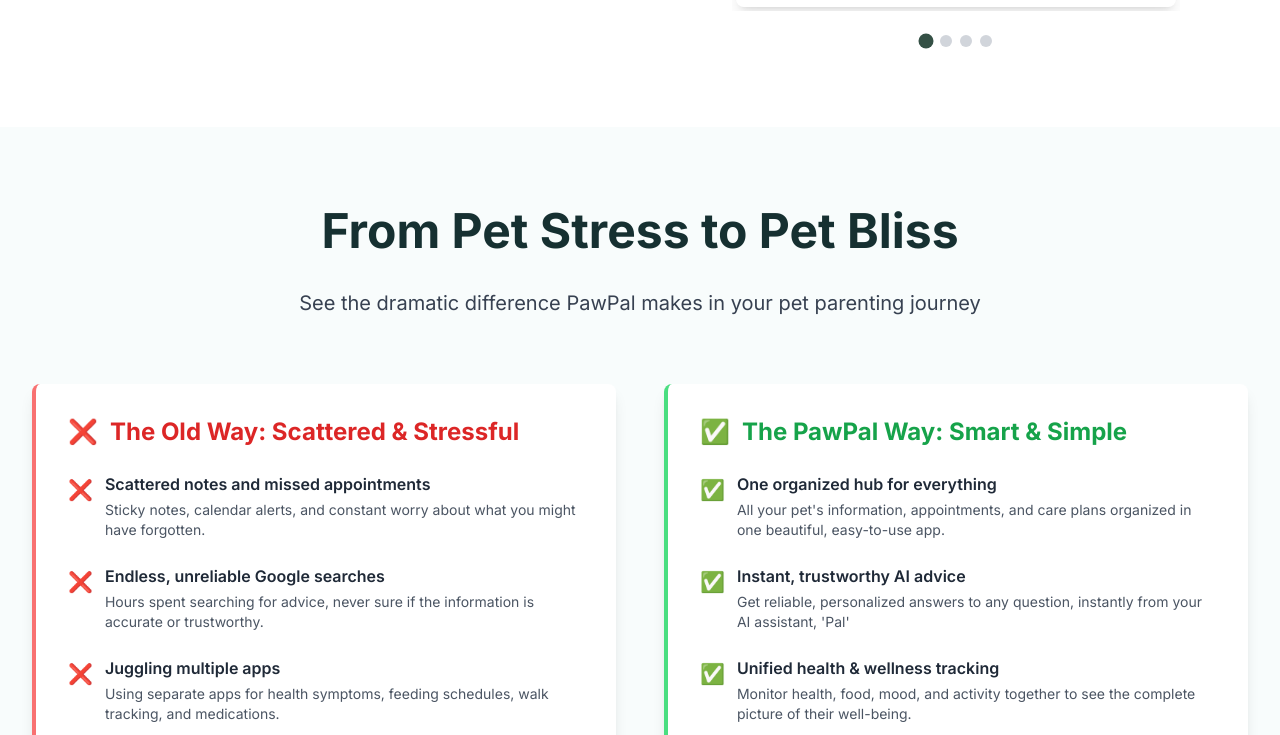
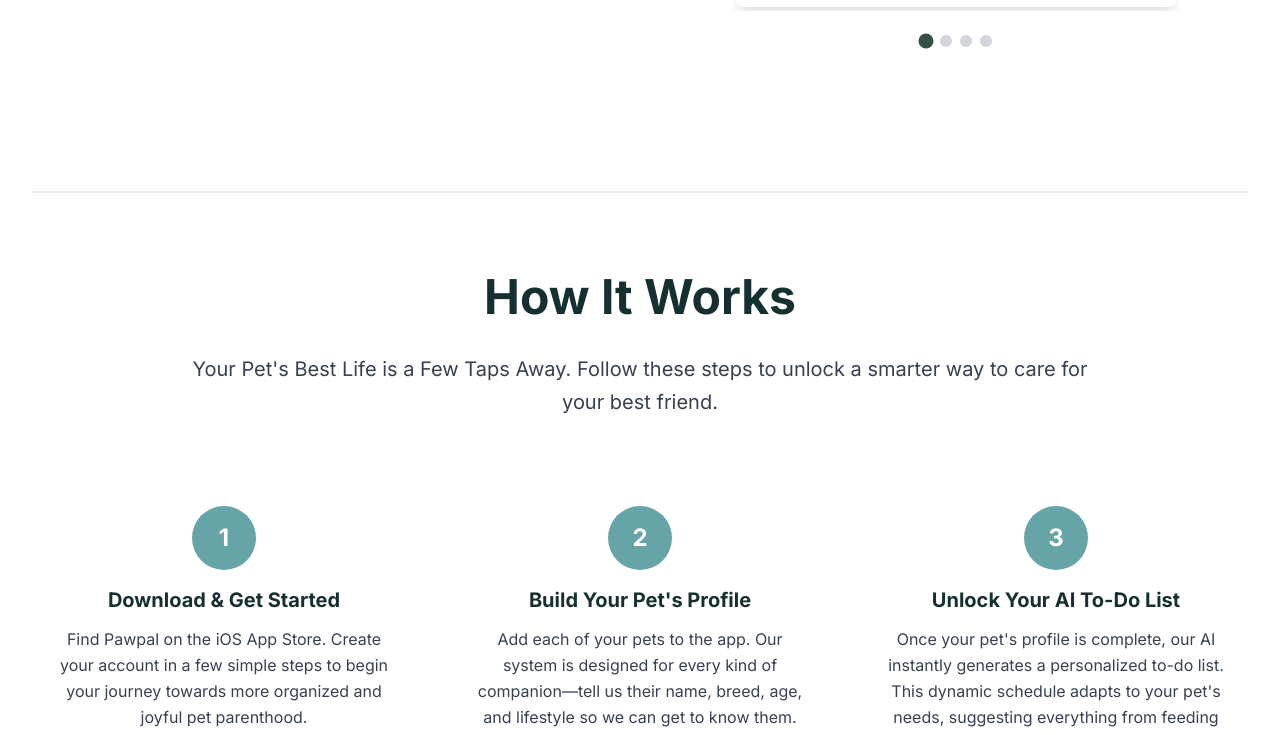
Before and after one commit to pawpal-app/pawpal, a Next.js app: page / in a window 1280 px wide. Shown: the part 2017-2752 px from the top of the page. Built offline with nearby package versions, Linux system fonts and the light colour scheme.

Commit message:
Added why pawpal section

```diff
--- a/package.json
+++ b/package.json
@@ -3,7 +3,7 @@
   "version": "0.1.0",
   "private": true,
   "scripts": {
-    "dev": "next dev -H 0.0.0.0 --turbopack",
+    "dev": "next dev -H 0.0.0.0",
     "build": "next build",
     "start": "next start",
     "lint": "bunx tsc --noEmit && next lint",
--- a/src/app/page.tsx
+++ b/src/app/page.tsx
@@ -15,6 +15,14 @@
 
 export default function Home() {
   const [activeIndex, setActiveIndex] = useState(0);
+  const [carouselApi, setCarouselApi] = useState<any>(null);
+
+  const scrollTo = (index: number) => {
+    if (carouselApi) {
+      carouselApi.scrollTo(index);
+    }
+    setActiveIndex(index);
+  };
 
   return (
     <div className="min-h-screen scroll-smooth">
@@ -101,7 +109,8 @@
               ].map((feature, index) => (
                 <div
                   key={index}
-                  className={`p-6 rounded-lg transition-all duration-300 ${
+                  onClick={() => scrollTo(index)}
+                  className={`p-6 rounded-lg transition-all duration-300 cursor-pointer ${
                     activeIndex === index
                       ? "bg-gradient-to-r from-[#66a4a8]/10 to-[#345045]/10 border border-[#66a4a8]/20 shadow-lg"
                       : "opacity-60 hover:opacity-80"
@@ -111,7 +120,7 @@
                     <div className="text-3xl">{feature.icon}</div>
                     <div>
                       <h3 className={`text-xl font-bold mb-2 transition-colors ${
-                        activeIndex === index ? "text-[#345045]" : "text-gray-600"
+                        activeIndex === index ? "text-[#345045]" : "text-gray-700"
                       }`}>
                         {feature.title}
                       </h3>
@@ -131,6 +140,7 @@
               <Carousel
                 className="w-full max-w-md mx-auto"
                 setApi={(api) => {
+                  setCarouselApi(api);
                   if (api) {
                     api.on("select", () => {
                       setActiveIndex(api.selectedScrollSnap());
@@ -193,7 +203,7 @@
                 {[0, 1, 2, 3].map((index) => (
                   <button
                     key={index}
-                    onClick={() => setActiveIndex(index)}
+                    onClick={() => scrollTo(index)}
                     className={`w-3 h-3 rounded-full transition-all duration-300 ${
                       activeIndex === index
                         ? "bg-[#345045] scale-125"
@@ -207,117 +217,142 @@
         </div>
       </section>
 
-      {/* Before vs. After Comparison Section */}
-      <section id="how-it-works" className="py-20 bg-[#f8fcfc]">
+      {/* Section Divider */}
+      <div className="bg-white pt-16">
+        <div className="max-w-7xl mx-auto px-4 lg:px-8">
+          <div className="border-t-2 border-gray-300 opacity-40"></div>
+        </div>
+      </div>
+
+      {/* How It Works Section */}
+      <section id="how-it-works" className="py-20 bg-white">
         <div className="max-w-7xl mx-auto px-4 lg:px-8">
           <div className="text-center mb-16">
             <h2 className="text-4xl lg:text-5xl font-bold text-[#163031] mb-8">
-              From Pet Stress to Pet Bliss
+              How It Works
             </h2>
             <p className="text-xl text-gray-700 max-w-4xl mx-auto leading-relaxed">
-              See the dramatic difference PawPal makes in your pet parenting journey
+              Your Pet's Best Life is a Few Taps Away. Follow these steps to unlock a smarter way to care for your best friend.
             </p>
           </div>
 
-          <div className="grid grid-cols-1 lg:grid-cols-2 gap-12 items-start">
-            {/* Left Column - Before PawPal */}
-            <div className="bg-[#ffffff] rounded-lg p-8 shadow-lg border-l-4 border-red-400">
-              <h3 className="text-2xl font-bold text-red-600 mb-6 flex items-center">
-                <span className="mr-3">❌</span>
-                The Old Way: Scattered & Stressful
-              </h3>
-
-              <div className="space-y-6">
-                <div className="flex items-start space-x-3">
-                  <div className="text-red-500 text-xl mt-1">❌</div>
-                  <div>
-                    <h4 className="font-semibold text-gray-800 mb-1">Scattered notes and missed appointments</h4>
-                    <p className="text-gray-600 text-sm">Sticky notes, calendar alerts, and constant worry about what you might have forgotten.</p>
+          <div className="grid grid-cols-1 md:grid-cols-2 lg:grid-cols-3 gap-8">
+            <div className="text-center p-6">
+              <div className="w-16 h-16 bg-[#66a4a8] rounded-full flex items-center justify-center mx-auto mb-4">
+                <div className="icon-placeholder text-white text-2xl font-bold">1</div>
               </div>
+              <h4 className="text-xl font-bold text-[#163031] mb-3">Download & Get Started</h4>
+              <p className="text-gray-700 leading-relaxed">
+                Find Pawpal on the iOS App Store. Create your account in a few simple steps to begin your journey towards more organized and joyful pet parenthood.
+              </p>
             </div>
 
-                <div className="flex items-start space-x-3">
-                  <div className="text-red-500 text-xl mt-1">❌</div>
-                  <div>
-                    <h4 className="font-semibold text-gray-800 mb-1">Endless, unreliable Google searches</h4>
-                    <p className="text-gray-600 text-sm">Hours spent searching for advice, never sure if the information is accurate or trustworthy.</p>
+            <div className="text-center p-6">
+              <div className="w-16 h-16 bg-[#66a4a8] rounded-full flex items-center justify-center mx-auto mb-4">
+                <div className="icon-placeholder text-white text-2xl font-bold">2</div>
               </div>
+              <h4 className="text-xl font-bold text-[#163031] mb-3">Build Your Pet's Profile</h4>
+              <p className="text-gray-700 leading-relaxed">
+                Add each of your pets to the app. Our system is designed for every kind of companion—tell us their name, breed, age, and lifestyle so we can get to know them.
+              </p>
             </div>
 
-                <div className="flex items-start space-x-3">
-                  <div className="text-red-500 text-xl mt-1">❌</div>
-                  <div>
-                    <h4 className="font-semibold text-gray-800 mb-1">Juggling multiple apps</h4>
-                    <p className="text-gray-600 text-sm">Using separate apps for health symptoms, feeding schedules, walk tracking, and medications.</p>
+            <div className="text-center p-6">
+              <div className="w-16 h-16 bg-[#66a4a8] rounded-full flex items-center justify-center mx-auto mb-4">
+                <div className="icon-placeholder text-white text-2xl font-bold">3</div>
               </div>
+              <h4 className="text-xl font-bold text-[#163031] mb-3">Unlock Your AI To-Do List</h4>
+              <p className="text-gray-700 leading-relaxed">
+                Once your pet's profile is complete, our AI instantly generates a personalized to-do list. This dynamic schedule adapts to your pet's needs, suggesting everything from feeding times to vet check-ups.
+              </p>
             </div>
 
-                <div className="flex items-start space-x-3">
-                  <div className="text-red-500 text-xl mt-1">❌</div>
-                  <div>
-                    <h4 className="font-semibold text-gray-800 mb-1">Generic, one-size-fits-all guidance</h4>
-                    <p className="text-gray-600 text-sm">Following advice that doesn't consider your pet's specific breed, age, or health needs.</p>
+            <div className="text-center p-6">
+              <div className="w-16 h-16 bg-[#66a4a8] rounded-full flex items-center justify-center mx-auto mb-4">
+                <div className="icon-placeholder text-white text-2xl font-bold">4</div>
               </div>
+              <h4 className="text-xl font-bold text-[#163031] mb-3">Chat with Your AI Assistant</h4>
+              <p className="text-gray-700 leading-relaxed">
+                Have a question? Just ask. Your AI assistant is available 24/7 to help with anything from "What's the best food for a senior cat?" to "Fun training ideas for a puppy."
+              </p>
             </div>
 
-                <div className="flex items-start space-x-3">
-                  <div className="text-red-500 text-xl mt-1">❌</div>
-                  <div>
-                    <h4 className="font-semibold text-gray-800 mb-1">Constant worry and uncertainty</h4>
-                    <p className="text-gray-600 text-sm">The nagging feeling that you're not doing enough or that you might be missing something important.</p>
+            <div className="text-center p-6">
+              <div className="w-16 h-16 bg-[#66a4a8] rounded-full flex items-center justify-center mx-auto mb-4">
+                <div className="icon-placeholder text-white text-2xl font-bold">5</div>
+              </div>
+              <h4 className="text-xl font-bold text-[#163031] mb-3">Log Your Daily Diary</h4>
+              <p className="text-gray-700 leading-relaxed">
+                Capture precious moments and track important health notes in the daily diary. It's the perfect place to log meals, monitor behavior, or just save a cute photo from your afternoon walk.
+              </p>
+            </div>
+
+            <div className="text-center p-6">
+              <div className="w-16 h-16 bg-[#66a4a8] rounded-full flex items-center justify-center mx-auto mb-4">
+                <div className="icon-placeholder text-white text-2xl font-bold">6</div>
+              </div>
+              <h4 className="text-xl font-bold text-[#163031] mb-3">Connect with Friends</h4>
+              <p className="text-gray-700 leading-relaxed">
+                Add friends and family to your circle! Share updates, coordinate care for a shared pet, or simply enjoy seeing the adorable moments your friends are sharing in their own diaries.
+              </p>
             </div>
           </div>
         </div>
+      </section>
+
+      {/* Why Pawpal Section */}
+      <section id="why-pawpal" className="py-20 bg-[#f8fcfc]">
+        <div className="max-w-7xl mx-auto px-4 lg:px-8">
+          <div className="text-center mb-16">
+            <h2 className="text-4xl lg:text-5xl font-bold text-[#163031] mb-8">
+              Why Pawpal?
+            </h2>
+            <p className="text-xl text-gray-700 max-w-4xl mx-auto leading-relaxed">
+              More Than Just an App, It's Peace of Mind.
+            </p>
           </div>
 
-            {/* Right Column - After PawPal */}
-            <div className="bg-white rounded-lg p-8 shadow-lg border-l-4 border-green-400">
-              <h3 className="text-2xl font-bold text-green-600 mb-6 flex items-center">
-                <span className="mr-3">✅</span>
-                The PawPal Way: Smart & Simple
-              </h3>
-
-              <div className="space-y-6">
-                <div className="flex items-start space-x-3">
-                  <div className="text-green-500 text-xl mt-1">✅</div>
-                  <div>
-                    <h4 className="font-semibold text-gray-800 mb-1">One organized hub for everything</h4>
-                    <p className="text-gray-600 text-sm">All your pet's information, appointments, and care plans organized in one beautiful, easy-to-use app.</p>
-                  </div>
+          <div className="grid grid-cols-1 md:grid-cols-2 lg:grid-cols-3 gap-8">
+            <div className="bg-white rounded-lg p-6 shadow-lg hover:shadow-xl transition-all duration-300">
+              <h4 className="text-xl font-bold text-[#163031] mb-3">All-in-One Management</h4>
+              <p className="text-gray-700 leading-relaxed">
+                Track vet appointments, vaccination records, feeding schedules, and daily notes all in one place. No more scattered reminders or forgotten details.
+              </p>
             </div>
 
-                <div className="flex items-start space-x-3">
-                  <div className="text-green-500 text-xl mt-1">✅</div>
-                  <div>
-                    <h4 className="font-semibold text-gray-800 mb-1">Instant, trustworthy AI advice</h4>
-                    <p className="text-gray-600 text-sm">Get reliable, personalized answers to any question, instantly from your AI assistant, 'Pal'</p>
-                  </div>
+            <div className="bg-white rounded-lg p-6 shadow-lg hover:shadow-xl transition-all duration-300">
+              <h4 className="text-xl font-bold text-[#163031] mb-3">Truly Personalized AI Care</h4>
+              <p className="text-gray-700 leading-relaxed">
+                Pawpal creates a custom care plan based on your pet's specific breed, age, and lifestyle. Our smart system learns your habits and adapts, so you only see what's important.
+              </p>
             </div>
 
-                <div className="flex items-start space-x-3">
-                  <div className="text-green-500 text-xl mt-1">✅</div>
-                  <div>
-                    <h4 className="font-semibold text-gray-800 mb-1">Unified health & wellness tracking</h4>
-                    <p className="text-gray-600 text-sm">Monitor health, food, mood, and activity together to see the complete picture of their well-being.</p>
-                  </div>
+            <div className="bg-white rounded-lg p-6 shadow-lg hover:shadow-xl transition-all duration-300">
+              <h4 className="text-xl font-bold text-[#163031] mb-3">Never Miss a Thing</h4>
+              <p className="text-gray-700 leading-relaxed">
+                Receive intelligent reminders for vaccinations, grooming appointments, medication doses, and more. We help you stay proactive about your pet's well-being.
+              </p>
             </div>
 
-                <div className="flex items-start space-x-3">
-                  <div className="text-green-500 text-xl mt-1">✅</div>
-                  <div>
-                    <h4 className="font-semibold text-gray-800 mb-1">Truly personalized care plans</h4>
-                    <p className="text-gray-600 text-sm">Receive AI-generated daily plans that adapt to your pet's unique needs and your family's lifestyle.</p>
-                  </div>
+            <div className="bg-white rounded-lg p-6 shadow-lg hover:shadow-xl transition-all duration-300">
+              <h4 className="text-xl font-bold text-[#163031] mb-3">Designed for Every Kind of Pet</h4>
+              <p className="text-gray-700 leading-relaxed">
+                Birds, reptiles, rabbits, and fish deserve great care, too. Pawpal is built for all kinds of companions, not just the furry ones.
+              </p>
             </div>
 
-                <div className="flex items-start space-x-3">
-                  <div className="text-green-500 text-xl mt-1">✅</div>
-                  <div>
-                    <h4 className="font-semibold text-gray-800 mb-1">Confidence and peace of mind</h4>
-                    <p className="text-gray-600 text-sm">Know you’re doing the best for your pet with smart reminders and comprehensive support.</p>
+            <div className="bg-white rounded-lg p-6 shadow-lg hover:shadow-xl transition-all duration-300">
+              <h4 className="text-xl font-bold text-[#163031] mb-3">More Fun, Less Stress</h4>
+              <p className="text-gray-700 leading-relaxed">
+                With engaging tips, fun activity ideas, and a supportive community, we turn pet care from a chore into a joyful bonding experience.
+              </p>
             </div>
-                </div>
-              </div>
+
+            <div className="bg-white rounded-lg p-6 shadow-lg hover:shadow-xl transition-all duration-300">
+              <h4 className="text-xl font-bold text-[#163031] mb-3">Your Partner in Pet Parenthood</h4>
+              <p className="text-gray-700 leading-relaxed">
+                Pawpal gives you the confidence that you're providing the best care possible. No more guessing, no more gaps—just smart support every step of the way.
+              </p>
             </div>
           </div>
         </div>
@@ -418,36 +453,55 @@
             </div>
           </div>
 
-          {/* Stats Section */}
-          <div className="grid grid-cols-2 lg:grid-cols-4 gap-8 pt-16 mt-16 border-t border-gray-300">
-            <div className="text-center">
-              <div className="text-3xl lg:text-4xl font-bold text-[#163031] mb-2">5K+</div>
-              <div className="text-gray-600">Happy Pet Parents</div>
-            </div>
-            <div className="text-center">
-              <div className="text-3xl lg:text-4xl font-bold text-[#163031] mb-2">100K+</div>
-              <div className="text-gray-600">Pets Cared For</div>
-            </div>
-            <div className="text-center">
-              <div className="text-3xl lg:text-4xl font-bold text-[#163031] mb-2">4.9★</div>
-              <div className="text-gray-600">App Store Rating</div>
-            </div>
-            <div className="text-center">
-              <div className="text-3xl lg:text-4xl font-bold text-[#163031] mb-2">98%</div>
-              <div className="text-gray-600">Would Recommend</div>
+      {/* Section Divider */}
+      <div className="bg-[#eff3f3] pt-16">
+        <div className="max-w-7xl mx-auto px-4 lg:px-8">
+          <div className="border-t-2 border-gray-300 opacity-40"></div>
         </div>
       </div>
 
-          {/* Trust Badges */}
-          <div className="mt-12 pt-8 border-t border-gray-300">
-            <p className="text-center text-gray-500 text-sm mb-6">Trusted by veterinarians and pet care professionals</p>
-            <div className="flex justify-center items-center space-x-8 opacity-60">
-              <div className="text-gray-600 font-semibold">🏥 VCA Animal Hospitals</div>
-              <div className="text-gray-600 font-semibold">🐾 ASPCA Partner</div>
-              <div className="text-gray-600 font-semibold">📱 Apple Design Award</div>
-              <div className="text-gray-600 font-semibold">🏆 Google Play Editor's Choice</div>
+      {/* Our Promise Section */}
+      <section id="our-promise" className="py-20 bg-[#eff3f3]">
+        <div className="max-w-7xl mx-auto px-4 lg:px-8">
+          <div className="text-center mb-16">
+            <h2 className="text-4xl lg:text-5xl font-bold text-[#163031] mb-8">
+              Our Promise to You and Your Pet
+            </h2>
+          </div>
+
+          <div className="grid grid-cols-1 md:grid-cols-2 lg:grid-cols-3 gap-8">
+            <div className="bg-white rounded-lg p-6 shadow-lg hover:shadow-xl transition-all duration-300">
+              <div className="w-16 h-16 bg-[#66a4a8] rounded-full flex items-center justify-center mx-auto mb-6">
+                <div className="icon-placeholder text-white text-2xl">👨‍⚕️</div>
+              </div>
+              <h4 className="text-xl font-bold text-[#163031] mb-4 text-center">Guided by Experts</h4>
+              <p className="text-gray-700 leading-relaxed text-center">
+                Our care frameworks and AI are developed in consultation with veterinary professionals to ensure you receive safe, trusted, and up-to-date advice for your pet's well-being.
+              </p>
+            </div>
+
+            <div className="bg-white rounded-lg p-6 shadow-lg hover:shadow-xl transition-all duration-300">
+              <div className="w-16 h-16 bg-[#66a4a8] rounded-full flex items-center justify-center mx-auto mb-6">
+                <div className="icon-placeholder text-white text-2xl">🧠</div>
+              </div>
+              <h4 className="text-xl font-bold text-[#163031] mb-4 text-center">Intelligently Personalized</h4>
+              <p className="text-gray-700 leading-relaxed text-center">
+                We believe every pet is unique. Pawpal goes beyond generic advice, using smart AI to create a truly personalized care plan that adapts to your pet's specific breed, age, and lifestyle.
+              </p>
+            </div>
+
+            <div className="bg-white rounded-lg p-6 shadow-lg hover:shadow-xl transition-all duration-300">
+              <div className="w-16 h-16 bg-[#66a4a8] rounded-full flex items-center justify-center mx-auto mb-6">
+                <div className="icon-placeholder text-white text-2xl">❤️</div>
+              </div>
+              <h4 className="text-xl font-bold text-[#163031] mb-4 text-center">Designed for Pet People</h4>
+              <p className="text-gray-700 leading-relaxed text-center">
+                We're a team of passionate pet lovers building the tool we've always wanted. Every feature is designed to be intuitive, reduce stress, and give you more quality time with your companion.
+              </p>
             </div>
           </div>
+        </div>
+      </section>
         </div>
       </section>
 
```
Also changed, not shown: src/components/layout/Header.tsx (+8 -0 lines). Lines whose indentation alone changed are shown as unchanged.
